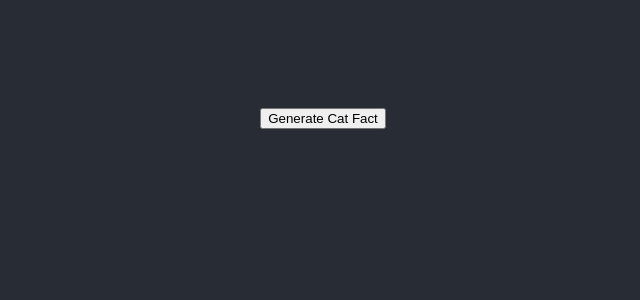
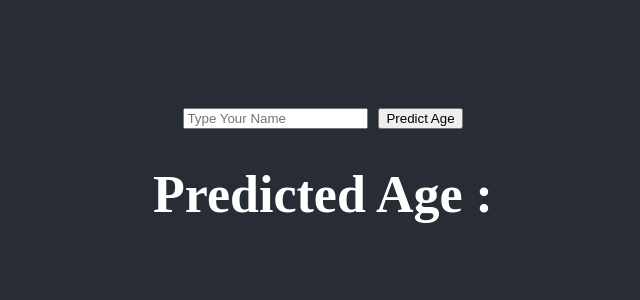
Before and after one commit to Intira-72/reactjs, a React (Create React App) app in the folder social-media-website/: page / in a window 1280 px wide. Shown: the top 300 px of the page, without its empty margins (317-957 px from the left). Built offline with nearby package versions, Linux system fonts and the light colour scheme.

Commit message:
How To Fetch Data From an API in React ep2

```diff
--- a/social-media-website/src/App.css
+++ b/social-media-website/src/App.css
@@ -1,5 +1,9 @@
 body {
   background-color: #282c34;
+}
+
+input {
+  margin-right: 10px;
 }
 
 .App {
--- a/social-media-website/src/App.js
+++ b/social-media-website/src/App.js
@@ -4,20 +4,21 @@ import './App.css';
 
 
 function App() {
-  const [ catFact, setCatFact ] = useState("")
-  const url = "https://catfact.ninja/fact"
+  const [ inputName, setInputName ] = useState("");
+  const [ predicted, setPredicted ] = useState({});
+  const url = `https://api.agify.io/?name=${ inputName }`;
 
-  const genFact = () => {
-    Axios.get(url).then((res) => setCatFact(res.data.fact))
-    return true
+  const fetchData = () => {
+    Axios.get(url).then((res) => setPredicted(res.data));
+    return true;
   }
 
   return (
     <div className="App">
-      <button onClick={ genFact }>Generate Cat Fact</button>
-      <p>
-        { catFact }
-      </p>
+      <input onChange={(event) => { setInputName(event.target.value) }} type="text" placeholder='Type Your Name' />
+      <button onClick={ fetchData }>Predict Age</button>
+      <h1>{ predicted?.name }</h1>
+      <h1>Predicted Age : { predicted?.age }</h1>
     </div>
   );
 };
```
